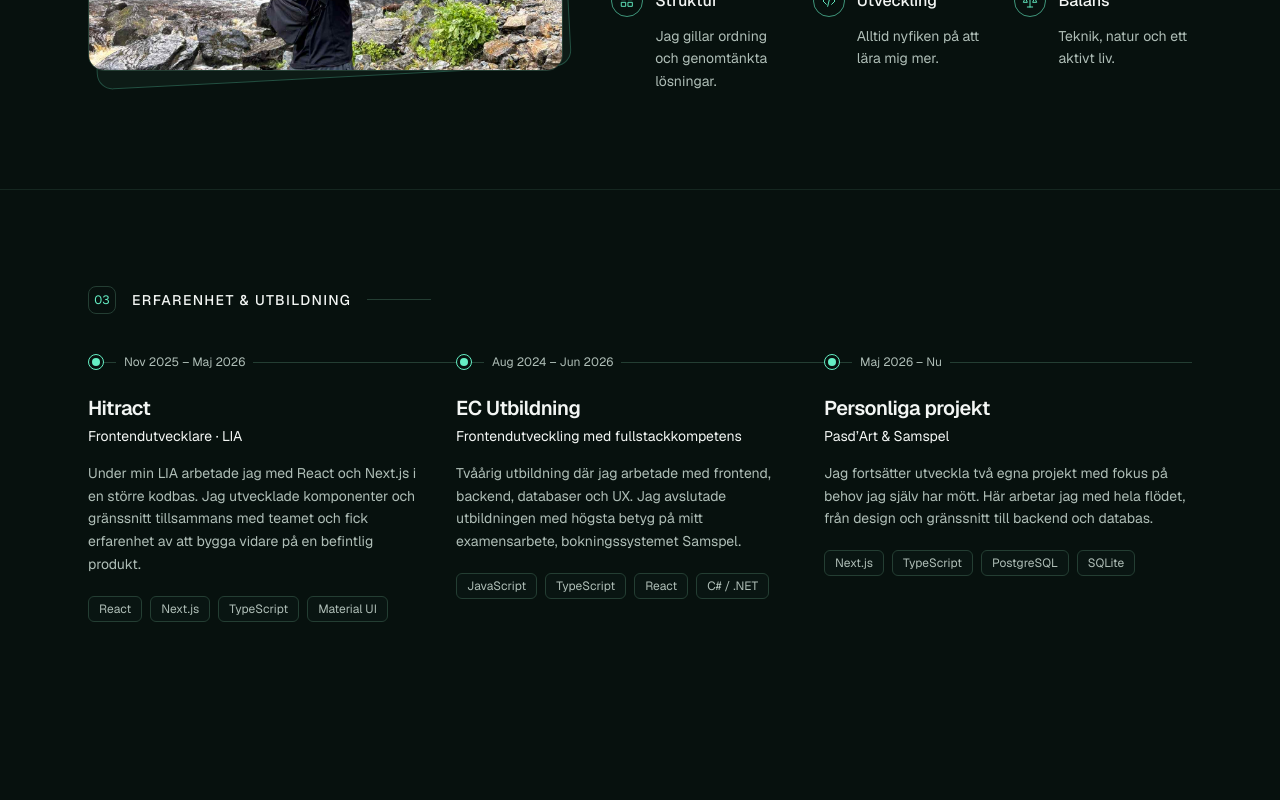
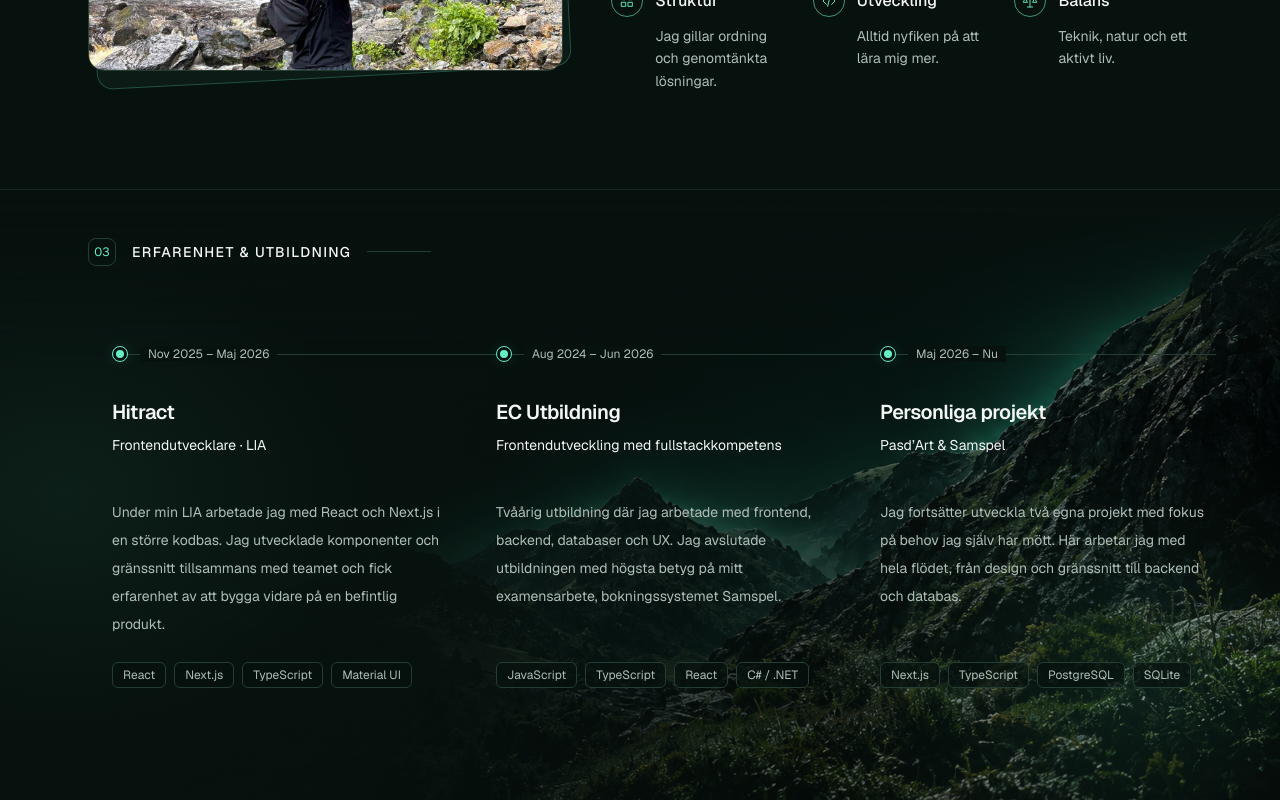
Before and after one commit to HanssonLucas/portfolio, a Next.js app: page / in a window 1280 px wide. Shown: the part 2065-2865 px from the top of the page. Before the commit the page ends 2783 px from the top, so only its background shows below. Built offline with nearby package versions, Linux system fonts and the light colour scheme.

Commit message:
feat: add experience timeline with mountain background and ambient lighting

```diff
--- a/src/app/page.tsx
+++ b/src/app/page.tsx
@@ -2,6 +2,7 @@ import { AboutSection } from "@/features/home/components/AboutSection";
 import { FeaturedProjectsSection } from "@/features/home/components/FeaturedProjectsSection";
 import { HeroSection } from "@/features/home/components/HeroSection";
 import { ExperienceSection } from "@/features/home/components/ExperienceSection";
+import { HomeBackdrop } from "@/features/home/components/HomeBackdrop";
 
 export default function Home() {
   return (
@@ -9,7 +10,9 @@ export default function Home() {
       <HeroSection />
       <FeaturedProjectsSection />
       <AboutSection />
-      <ExperienceSection />
+      <HomeBackdrop>
+        <ExperienceSection />
+      </HomeBackdrop>
     </main>
   );
 }
--- a/src/features/home/components/ExperienceSection.tsx
+++ b/src/features/home/components/ExperienceSection.tsx
@@ -35,7 +35,7 @@ export function ExperienceSection() {
     <section
       id="experience"
       aria-labelledby="experience-heading"
-      className="scroll-mt-8 border-t border-border/50 py-16 sm:py-24"
+      className="scroll-mt-8 border-t border-border/50 pb-20 pt-10 sm:pb-28 sm:pt-12"
     >
       <PageContainer>
         <div className="flex items-center gap-4">
@@ -59,54 +59,65 @@ export function ExperienceSection() {
           />
         </div>
 
-        <ol className="mt-10 grid lg:grid-cols-3">
+        <div className="relative mt-14 lg:mt-20 lg:translate-x-6">
+          <span
+            aria-hidden="true"
+            className="pointer-events-none absolute inset-x-0 top-2 hidden h-px bg-border lg:block"
+          />
+
+          <ol className="grid lg:grid-cols-3 lg:gap-12">
             {experiences.map((experience) => (
               <li
                 key={experience.id}
-              className="relative min-w-0 pb-10 pl-9 last:pb-0 lg:pb-0 lg:pl-0 lg:pr-8 lg:last:pr-0"
+                className="relative min-w-0 pb-12 pl-9 last:pb-0 lg:flex lg:flex-col lg:pb-0 lg:pl-0"
               >
                 <span
                   aria-hidden="true"
-                className="absolute bottom-0 left-2 top-2 w-px bg-border lg:inset-x-0 lg:bottom-auto lg:top-2 lg:h-px lg:w-auto"
+                  className="absolute bottom-0 left-2 top-2 w-px bg-border lg:hidden"
                 />
 
                 <span
                   aria-hidden="true"
-                className="absolute left-0 top-0 z-10 flex size-4 items-center justify-center rounded-full border border-accent bg-background"
+                  className="absolute left-0 top-0 z-10 flex size-4 items-center justify-center rounded-full border border-accent bg-background shadow-[0_0_14px_#65efc420]"
                 >
                   <span className="size-2 rounded-full bg-accent" />
                 </span>
 
-              <p className="relative w-fit bg-background pr-4 text-xs leading-4 text-muted lg:ml-7 lg:px-2">
+                <p className="relative w-fit bg-background pr-3 text-xs leading-4 text-muted lg:ml-7 lg:px-2">
                   {experience.period}
                 </p>
 
-              <h3 className="mt-6 text-xl font-semibold tracking-tight">
+                <div className="mt-7 flex flex-1 flex-col lg:mt-9">
+                  <h3 className="text-xl font-semibold tracking-tight">
                     {experience.title}
                   </h3>
 
-              <p className="mt-1 text-sm text-foreground">{experience.role}</p>
+                  <p className="mt-2 text-sm leading-relaxed text-foreground lg:min-h-12">
+                    {experience.role}
+                  </p>
 
-              <p className="mt-4 max-w-md text-sm leading-relaxed text-muted">
+                  <p className="mt-4 max-w-md text-sm leading-7 text-muted">
                     {experience.description}
                   </p>
 
                   <ul
                     aria-label={`Teknik och kunskaper – ${experience.title}`}
-                className="mt-5 flex flex-wrap gap-2"
+                    className="mt-auto flex flex-wrap gap-2 pt-6"
                   >
                     {experience.technologies.map((technology) => (
                       <li
                         key={technology}
-                    className="rounded-md border border-border bg-surface/50 px-2.5 py-1 text-xs text-muted"
+                        className="rounded-md border border-border bg-background/70 px-2.5 py-1 text-xs text-muted"
                       >
                         {technology}
                       </li>
                     ))}
                   </ul>
+                </div>
               </li>
             ))}
           </ol>
+        </div>
       </PageContainer>
     </section>
   );
--- /dev/null
+++ b/src/features/home/components/HomeBackdrop.module.css
@@ -0,0 +1,87 @@
+.wrapper {
+  position: relative;
+  isolation: isolate;
+  overflow: clip;
+  background: var(--background);
+}
+
+.content {
+  position: relative;
+  z-index: 1;
+}
+
+.mountains {
+  position: absolute;
+  inset: auto 0 0;
+  height: min(100%, 54rem);
+  pointer-events: none;
+
+  background-image:
+    linear-gradient(
+      to right,
+      var(--background) 0%,
+      #07110ee6 30%,
+      #07110e80 65%,
+      #07110e26 100%
+    ),
+    url("/images/backgrounds/lower-mountains.png");
+  background-position:
+    center,
+    right bottom;
+  background-size: cover;
+  background-repeat: no-repeat;
+
+  mask-image: linear-gradient(to bottom, transparent 0%, #000 30%, #000 100%);
+
+  opacity: 0.8;
+}
+
+.glowLeft,
+.glowRight {
+  position: absolute;
+  pointer-events: none;
+  border-radius: 50%;
+}
+
+.glowLeft {
+  top: 3rem;
+  left: -16rem;
+  width: 40rem;
+  height: 32rem;
+  background: radial-gradient(
+    ellipse,
+    #65efc410 0%,
+    #65efc406 40%,
+    transparent 70%
+  );
+}
+
+.glowRight {
+  top: 14rem;
+  right: -12rem;
+  width: 42rem;
+  height: 34rem;
+  background: radial-gradient(
+    ellipse,
+    #65efc41a 0%,
+    #65efc408 40%,
+    transparent 70%
+  );
+}
+
+@media (max-width: 63.999rem) {
+  .mountains {
+    height: 36rem;
+    opacity: 0.45;
+  }
+
+  .glowLeft {
+    opacity: 0.6;
+  }
+
+  .glowRight {
+    top: auto;
+    bottom: 0;
+    opacity: 0.65;
+  }
+}
--- /dev/null
+++ b/src/features/home/components/HomeBackdrop.tsx
@@ -0,0 +1,18 @@
+import type { ReactNode } from "react";
+import styles from "./HomeBackdrop.module.css";
+
+type HomeBackdropProps = {
+  children: ReactNode;
+};
+
+export function HomeBackdrop({ children }: HomeBackdropProps) {
+  return (
+    <div className={styles.wrapper}>
+      <div aria-hidden="true" className={styles.mountains} />
+      <div aria-hidden="true" className={styles.glowLeft} />
+      <div aria-hidden="true" className={styles.glowRight} />
+
+      <div className={styles.content}>{children}</div>
+    </div>
+  );
+}
```
Also changed, not shown: public/images/backgrounds/lower-mountains.png (added). Lines whose indentation alone changed are shown as unchanged.
